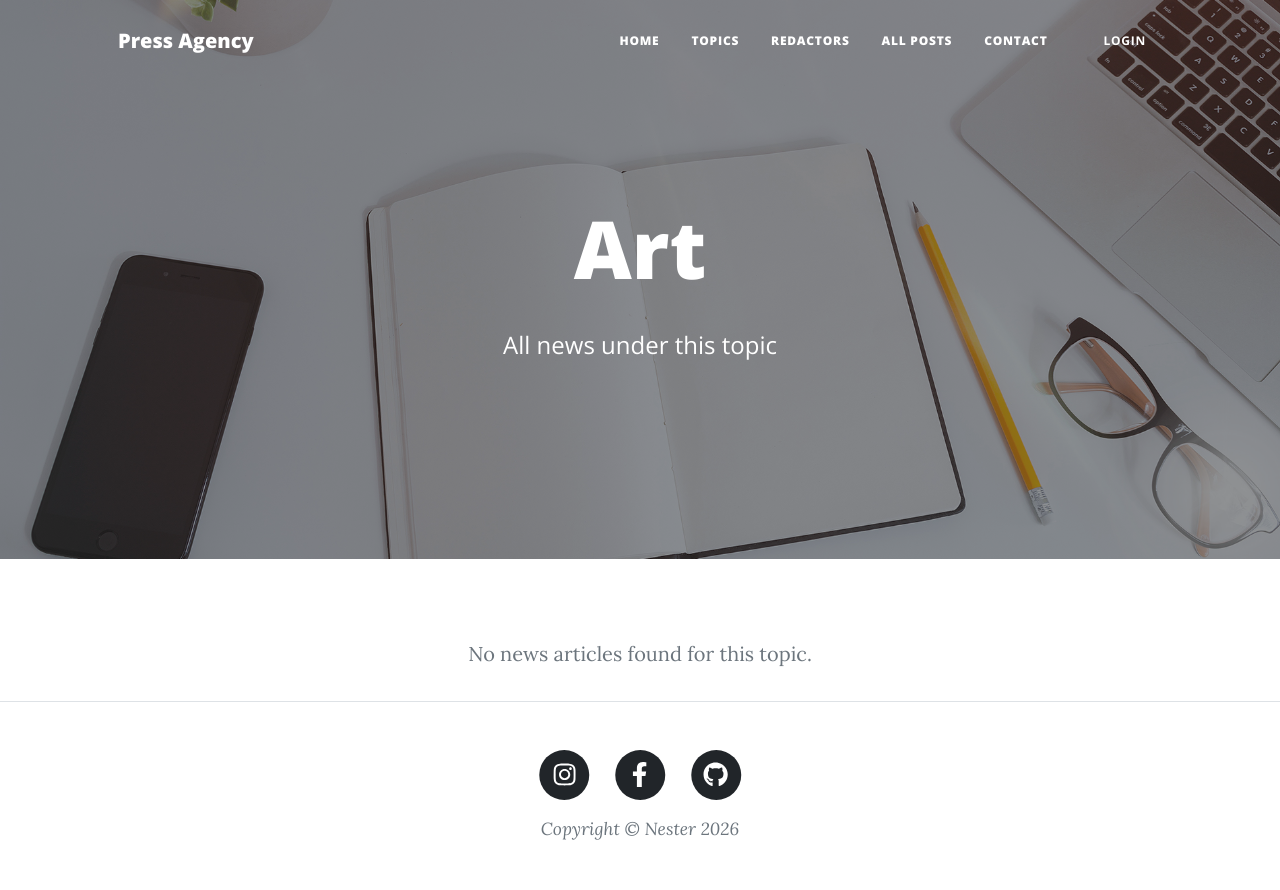
After one commit to nesterka375-bit/press-agency, a Django app: a page that uses templates/base.html in a window 1280 px wide. The commit adds this page. Run offline with Django 5.2, Linux system fonts and the light colour scheme; data comes from the database, SQL or seed files in the repository; some libraries are stand-ins or nearby versions.

Commit message:
add TopicsDetail (urls, views, templates)

```diff
--- a/catalog/urls.py
+++ b/catalog/urls.py
@@ -1,8 +1,11 @@
 from django.urls import path
-from catalog.views import index, TopicListView
+from catalog.views import index, TopicListView, TopicDetailView
 
 app_name = "catalog"
+
 urlpatterns = [
     path("", index, name="index"),
     path("newspapers/", TopicListView.as_view(), name="topic_list"),
+    path(
+        "topics/<str:name>/", TopicDetailView.as_view(), name="topic_detail"),
 ]
--- a/catalog/views.py
+++ b/catalog/views.py
@@ -1,6 +1,6 @@
 from django.db.models import Count
 from django.http import HttpRequest, HttpResponse
-from django.shortcuts import render
+from django.shortcuts import render, get_object_or_404
 from django.views import generic
 
 from catalog.models import Newspaper, Topic
@@ -25,3 +25,26 @@ class TopicListView(generic.ListView):
         return Topic.objects.annotate(
             newspapers_count=Count("newspapers")
         ).order_by("name")
+
+
+class TopicDetailView(generic.DetailView):
+    model = Topic
+    template_name = "catalog/topic_detail.html"
+    context_object_name = "topic"
+    slug_field = "name"
+    slug_url_kwarg = "name"
+
+    def get_queryset(self):
+        return super().get_queryset().prefetch_related("newspapers__publishers")
+
+    def get_object(self, queryset=None):
+        name = self.kwargs.get("name")
+        topic = Topic.objects.filter(name__iexact=name).first()
+        if not topic:
+            for t in Topic.objects.all():
+                if t.name.lower() == name.lower():
+                    topic = t
+                    break
+        return get_object_or_404(
+            Topic.objects.filter(pk=topic.pk) if topic else Topic.objects.none()
+        )
--- a/templates/base.html
+++ b/templates/base.html
@@ -54,7 +54,7 @@
     </nav>
     <!-- Page Header-->
     {% block header %}
-    <header class="masthead" style="background-image: url('../static/assets/img/home-bg.jpg')">
+    <header class="masthead" style="background-image: url('{% static "assets/img/home-bg.jpg" %}')">
       <div class="container position-relative px-4 px-lg-5">
         <div class="row gx-4 gx-lg-5 justify-content-center">
           <div class="col-md-10 col-lg-8 col-xl-7">
@@ -80,7 +80,7 @@
                 <h3 class="post-subtitle">{{ post.content|truncatechars:80 }}</h3>
               </a>
               <p class="post-meta">
-                Posted by
+                Published by
                 {% for publisher in post.publishers.all %}
                   <a href="#">{{ publisher.first_name }} {{ publisher.last_name }}</a>{% if not forloop.last %}, {% endif %}
                 {% empty %}
@@ -137,6 +137,6 @@
     <!-- Bootstrap core JS-->
     <script src="https://cdn.jsdelivr.net/npm/bootstrap@5.2.3/dist/js/bootstrap.bundle.min.js"></script>
     <!-- Core theme JS-->
-    <script src="../static/js/scripts.js"></script>
+    <script src="{% static "js/scripts.js" %}"></script>
   </body>
 </html>
--- /dev/null
+++ b/templates/catalog/topic_detail.html
@@ -0,0 +1,47 @@
+{% extends "base.html" %}
+{% load static %}
+
+{% block title %}
+  <title>{{ topic.name }} - Press Agency</title>
+{% endblock %}
+
+{% block header %}
+<header class="masthead" style="background-image: url('{% static "assets/img/home-bg.jpg" %}')">
+  <div class="position-relative px-4 px-lg-5">
+    <div class="row gx-4 gx-lg-5 justify-content-center">
+      <div class="col-md-10 col-lg-8 col-xl-7">
+        <div class="site-heading">
+          <h1>{{ topic.name }}</h1>
+          <span class="subheading"><br>All news under this topic</span>
+        </div>
+      </div>
+    </div>
+  </div>
+</header>
+{% endblock %}
+
+{% block maincontent %}
+<div class="container px-4 px-lg-5">
+  <div class="row gx-4 gx-lg-5 justify-content-center">
+    <div class="col-md-10 col-lg-8 col-xl-7">
+      {% for newspaper in topic.newspapers.all %}
+        <div class="post-preview">
+          <h2 class="post-title">{{ newspaper.title }}</h2>
+          <p class="post-subtitle">{{ newspaper.content|truncatewords:80 }}</p>
+          <p class="post-meta">
+            Published on {{ newspaper.published_date }} by
+            {% for publisher in newspaper.publishers.all %}
+              {{ publisher.first_name }} {{ publisher.last_name }}{% if not forloop.last %}, {% endif %}
+            {% empty %}
+              Unknown Author
+            {% endfor %}
+          </p>
+        </div>
+        <hr class="my-4" />
+      {% empty %}
+        <p class="text-muted text-center">No news articles found for this topic.</p>
+      {% endfor %}
+    </div>
+  </div>
+</div>
+{% endblock %}
```
Also changed, not shown: templates/catalog/topic_list.html (+4 -3 lines), static/assets/img/post-bg.jpg (deleted), static/assets/img/post-sample-image.jpg (deleted).
